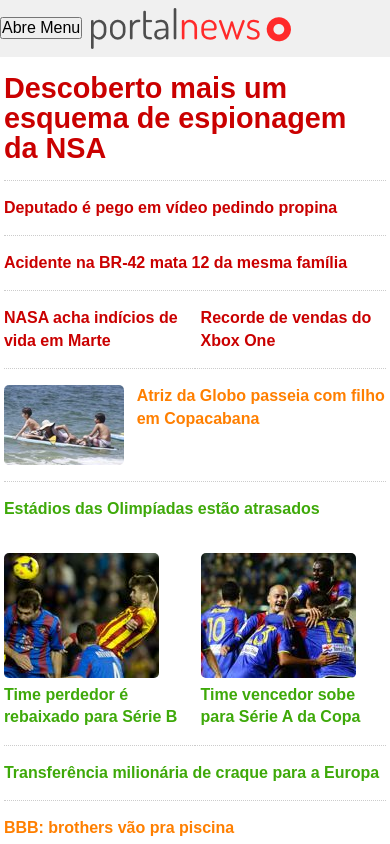
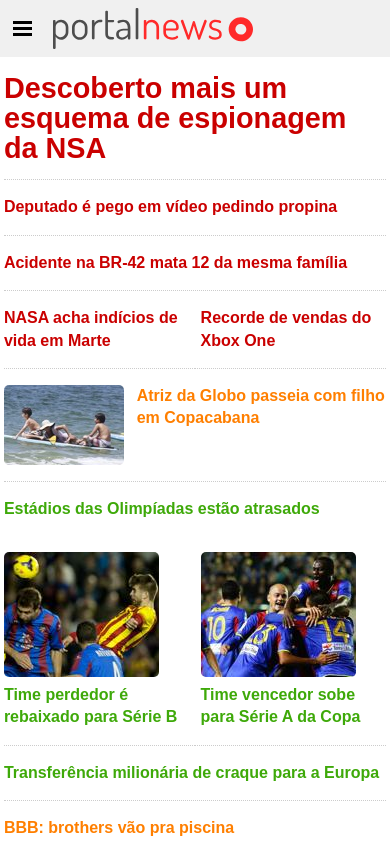
Before and after one commit to wtmaruyama/web_responsivo, a plain HTML site: page index.html in a window 390 px wide. Shown: the top 844 px of the page. Drawn offline with Linux system fonts and the light colour scheme.

Commit message:
5 - Imagem responsiva.

```diff
--- a/css/exercicios.css
+++ b/css/exercicios.css
@@ -120,3 +120,43 @@ header {
         display: none;
     }
 }
+
+.logo img {
+    width: 200px;
+}
+
+/* ícone hamburguer (três traços) e X para fechar */
+/* CSS puro: é vetorial e escala em todo tipo de tela */
+.menu-abrir,
+.menu-fechar {
+    background: none;
+    border: 0;
+    outline: 0;
+    -webkit-appearance: none;
+    font-size: 1.6em;
+    text-indent: -999em;
+}
+
+.menu-abrir {
+    height: 0;
+    width:.75em;
+    padding-top:.125em;
+    border-top: .375em double #000;
+    border-bottom: .125em solid #000;
+
+    vertical-align: middle;
+    margin: 0.5em;
+}
+
+.menu-fechar {
+    position: relative;
+    height: 1em;
+    width: 1em;
+}
+    .menu-fechar:before {
+        content: '\00D7';
+        position: absolute;
+        top: 0;
+        left: 0;
+        text-indent: 0;
+    }
--- a/index.html
+++ b/index.html
@@ -16,7 +16,7 @@
 		<div class="container">
 			<button class="menu-abrir">Abre Menu</button>
 			<h1 class="logo">
-				<img src="img/logo.png" alt="Notícias.com">
+				<img src="img/logo.svg" alt="Notícias.com">
 			</h1>
 
 			<nav class="barra-nav">
--- a/js/menu.js
+++ b/js/menu.js
@@ -6,6 +6,7 @@ document.querySelector('.menu-fechar').onclick = function() {
     document.documentElement.classList.remove('menu-ativo');
 };
 
+// permitir que o usuário clique na área cinza de fundo para fechar o menu
 document.documentElement.onclick = function(event) {
     if (event.target === document.documentElement) {
         document.documentElement.classList.remove('menu-ativo');
```
